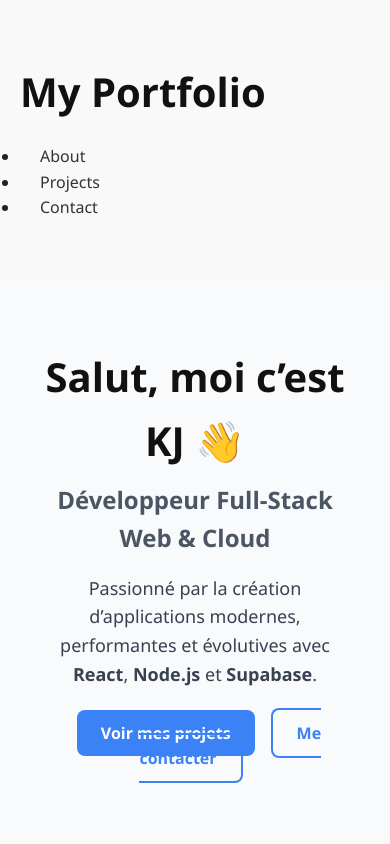
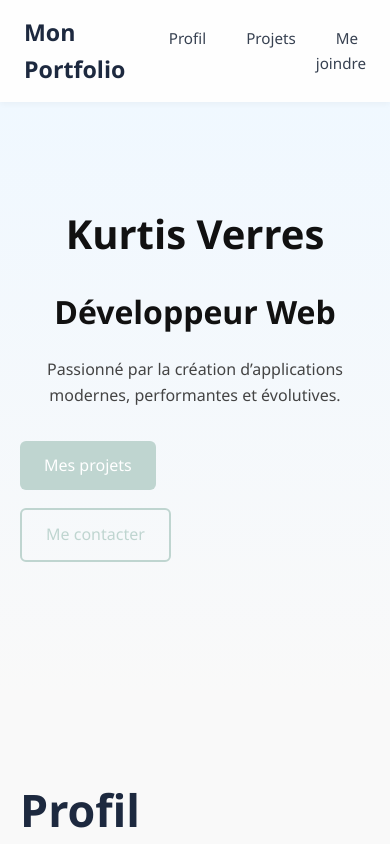
Before and after one commit to kurtisv/ProfilDev, a React (Vite) app in the folder mon-portfolio/: page / in a window 390 px wide. Shown: the top 844 px of the page. Built offline with nearby package versions, Linux system fonts and the light colour scheme.

Commit message:
Refactor About, Header, Hero, and Skills components; update styles for improved layout and responsiveness

```diff
--- a/mon-portfolio/src/components/About/about.jsx
+++ b/mon-portfolio/src/components/About/about.jsx
@@ -1,5 +1,5 @@
-import { FaCode, FaDatabase, FaRocket } from 'react-icons/fa';
-import './about.style.css';               // ➜ adapte le chemin si tu utilises index.css
+import { FaCode, FaDatabase, FaRocket } from "react-icons/fa";
+import "./about.style.css"; // ➜ adapte le chemin si tu utilises index.css
 
 function About() {
   return (
@@ -7,20 +7,21 @@ function About() {
       <h2 className="about-title">Profil Professionnel</h2>
 
       <p className="about-lead">
-        Développeur Full-Stack passionné par les technologies web et cloud, je possède une expertise en
+        Développeur Full-Stack passionné par les technologies web et cloud, je
+        possède une expertise en
         <strong> Node.js, React, API REST </strong>
-        et bases de données
-        (<strong>MySQL, Supabase, MongoDB</strong>).
-        Mon parcours m'a permis de travailler sur plusieurs projets
-        de développement d'applications <strong>en temps réel</strong> et
+        et bases de données (<strong>MySQL, Supabase, MongoDB</strong>). Mon
+        parcours m'a permis de travailler sur plusieurs projets de développement
+        d'applications <strong>en temps réel</strong> et
         <strong> d'optimisation de données</strong>.
       </p>
 
       <p className="about-lead">
-        Je suis motivé à rejoindre une équipe dynamique où je pourrai mettre mes compétences à profit
-        pour créer des solutions performantes et évolutives. Ma capacité à travailler sur l'ensemble
-        de la pile technologique me permet d'avoir une vision globale des projets et d'assurer une
-        cohérence entre le frontend et le backend.
+        Motivé à rejoindre une équipe dynamique, je veux mettre mes compétences
+        à profit pour créer des solutions performantes et évolutives. Grâce à ma
+        maîtrise de toute la pile technologique, j’apporte une vision globale
+        des projets et j’assure une cohérence solide entre le frontend et le
+        backend.
       </p>
 
       <div className="about-features">
@@ -31,7 +32,10 @@ function About() {
           </span>
           <div>
             <h3>Développement complet</h3>
-            <p>Maîtrise de l'ensemble du cycle de développement d'applications web</p>
+            <p>
+              Maîtrise de l'ensemble du cycle de développement d'applications
+              web
+            </p>
           </div>
         </div>
 
--- a/mon-portfolio/src/components/Contact/contact.style.css
+++ b/mon-portfolio/src/components/Contact/contact.style.css
@@ -1,6 +1,6 @@
 /* ───── STRUCTURE ───── */
 .contact-section {
-    padding: 80px 20px;
+    padding: 80px 70px;
     max-width: 1200px;
     margin: 0 auto;
   }
--- a/mon-portfolio/src/components/FormationLangues/formationLangues.style.css
+++ b/mon-portfolio/src/components/FormationLangues/formationLangues.style.css
@@ -1,6 +1,6 @@
 /* ————— SECTION GLOBALE ————— */
 .form-section {
-    padding: 80px 20px;
+    padding: 80px 70px;
     max-width: 1200px;
     margin: 0 auto;
   }
--- a/mon-portfolio/src/components/Header/header.jsx
+++ b/mon-portfolio/src/components/Header/header.jsx
@@ -1,13 +1,14 @@
+import './header.style.css';
 
 function Header() {
   return (
     <section id="header">
-      <h1>My Portfolio</h1>
+      <h1>Mon Portfolio</h1>
       <nav>
         <ul>
-          <li><a href="#about">About</a></li>
-          <li><a href="#projects">Projects</a></li>
-          <li><a href="#contact">Contact</a></li>
+          <li><a href="#about">Profil</a></li>
+          <li><a href="#projects">Projets</a></li>
+          <li><a href="#contact">Me joindre</a></li>
         </ul>
       </nav>
     </section>
--- /dev/null
+++ b/mon-portfolio/src/components/Header/header.style.css
@@ -0,0 +1,73 @@
+/* ───────── HEADER BAR ───────── */
+#header {
+    position: sticky;          /* reste en haut quand on scrolle */
+    top: 0;
+    z-index: 1000;
+
+    display: flex;
+    justify-content: space-between;
+    align-items: center;
+
+    padding: 16px 40px;
+    backdrop-filter: blur(6px);                 /* effet verre dépoli */
+    background: rgba(255, 255, 255, 0.8);       /* léger voile blanc */
+    box-shadow: 0 2px 6px rgba(0, 0, 0, 0.04);  /* ombre subtile */
+  }
+
+  /* ───────── TITRE / LOGO ───────── */
+  #header h1 {
+    font-size: 1.45rem;
+    color: #1d293f;      /* bleu-nuit homogène */
+    margin: 0;
+    font-weight: 700;
+  }
+
+  /* ───────── NAV LINKS ───────── */
+  #header nav ul {
+    list-style: none;
+    margin: 0;
+    padding: 0;
+    display: flex;
+    gap: 32px;           /* espace entre les liens */
+  }
+
+  #header nav a {
+    text-decoration: none;
+    font-size: 1rem;
+    font-weight: 500;
+    color: #374151;      /* gris foncé lisible */
+    transition: color 0.25s;
+  }
+
+  #header nav a:hover,
+  #header nav a:focus {
+    color: #007acc;      /* bleu principal au survol */
+  }
+
+  /* petit trait sous le lien actif (si section en cours ↙) */
+  #header nav a.active {
+    position: relative;
+    color: #007acc;
+  }
+  #header nav a.active::after {
+    content: '';
+    position: absolute;
+    left: 0;
+    bottom: -6px;
+    width: 100%;
+    height: 2px;
+    background: #007acc;
+  }
+
+  /* ───────── RESPONSIVE (< 700 px) ───────── */
+  @media (max-width: 700px) {
+    #header {
+      padding: 14px 24px;
+    }
+    #header nav ul {
+      gap: 20px;
+    }
+    #header nav a {
+      font-size: 0.95rem;
+    }
+  }
--- a/mon-portfolio/src/components/Hero/hero.jsx
+++ b/mon-portfolio/src/components/Hero/hero.jsx
@@ -3,17 +3,33 @@ import './hero.style.css';
 function Hero() {
   return (
     <section id="hero" className="hero">
-      <div className="hero-content">
-        <h1 className="hero-title">Salut, moi c’est KJ 👋</h1>
-        <h2 className="hero-subtitle">Développeur Full-Stack Web & Cloud</h2>
-        <p className="hero-description">
-          Passionné par la création d’applications modernes, performantes et évolutives avec <strong>React</strong>, <strong>Node.js</strong> et <strong>Supabase</strong>.
-        </p>
-        <div className="hero-buttons">
-          <a href="#projects" className="btn btn-primary" aria-label="Voir mes projets">Voir mes projets</a>
-          <a href="#contact" className="btn btn-secondary" aria-label="Me contacter">Me contacter</a>
-        </div>
-      </div>
+
+<div className="hero-content">
+  <h1>Kurtis Verres</h1>
+  <h2>Développeur Web </h2>
+  <p>
+  Passionné par la création d’applications modernes, performantes et évolutives.
+  </p>
+
+  {/* ——— BOUTONS ——— */}
+  <div className="hero-actions">
+    <a
+      href="#projects"
+      className="btn btn-primary"
+      aria-label="Voir mes projets"
+    >
+      Mes projets
+    </a>
+    <a
+      href="#contact"
+      className="btn btn-secondary"
+      aria-label="Me contacter"
+    >
+      Me contacter
+    </a>
+  </div>
+</div>
+
     </section>
   );
 }
--- a/mon-portfolio/src/components/Hero/hero.style.css
+++ b/mon-portfolio/src/components/Hero/hero.style.css
@@ -1,41 +1,50 @@
-.hero {
-    padding: 4rem 2rem;
-    text-align: center;
-    background: #f9fafb;
+
+
+
+
+
+/* ——— BOUTONS ——— */
+.hero-actions {
+  display: flex;
+  justify-content: center;
+  align-items: center;
+  gap: 18px;
+  margin: 32px 0;
 }
 
-  .hero-title {
-    font-size: 2.5rem;
-    margin-bottom: 0.5rem;
+.btn {
+  display: inline-block;
+  padding: 12px 24px;
+  border-radius: 6px;
+  font-size: 1rem;
+  text-decoration: none;
+  transition: background 0.25s, color 0.25s;
 }
 
-  .hero-subtitle {
-    font-size: 1.5rem;
-    color: #4b5563;
-    margin-bottom: 1rem;
+/* primaire : bleu */
+.btn-primary {
+  background: #bfd5d0;
+  color: #fff;
+}
+.btn-primary:hover {
+  background: #bfd5d0;
 }
 
-  .hero-description {
-    font-size: 1.125rem;
-    margin-bottom: 2rem;
-    color: #374151;
+/* secondaire : fond transparent, bordure  */
+.btn-secondary {
+  background: transparent;
+  color: #bfd5d0;
+  border: 2px solid #bfd5d0;
+}
+.btn-secondary:hover {
+  background: #bfd5d0;
+  color: #fff;
 }
 
-  .hero-buttons .btn {
-    margin: 0 0.5rem;
-    padding: 0.75rem 1.5rem;
-    border-radius: 0.5rem;
-    text-decoration: none;
-    font-weight: bold;
+/* ——— STACK SUR MOBILE ——— */
+@media (max-width: 600px) {
+  .hero-actions {
+    flex-direction: column;
+    align-items: flex-start;
   }
-
-  .btn-primary {
-    background-color: #3b82f6;
-    color: white;
 }
-
-  .btn-secondary {
-    background-color: transparent;
-    border: 2px solid #3b82f6;
-    color: #3b82f6;
-  }
--- a/mon-portfolio/src/components/Skills/skill.style.css
+++ b/mon-portfolio/src/components/Skills/skill.style.css
@@ -1,6 +1,6 @@
 /* ===== SKILLS SECTION ===== */
 .skills-section {
-    padding: 80px 20px;
+    padding: 80px 70px;
     max-width: 1200px;
     margin: 0 auto;
   }
```
Lines whose indentation alone changed are shown as unchanged.
